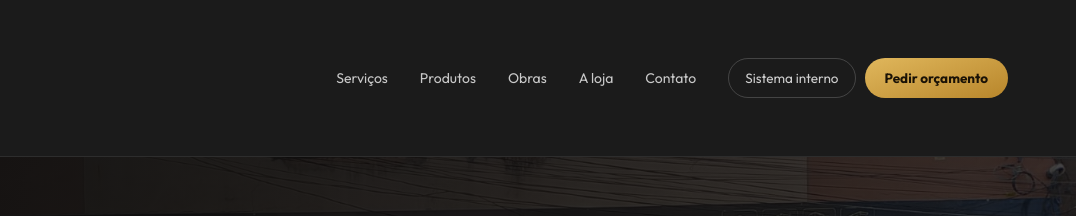
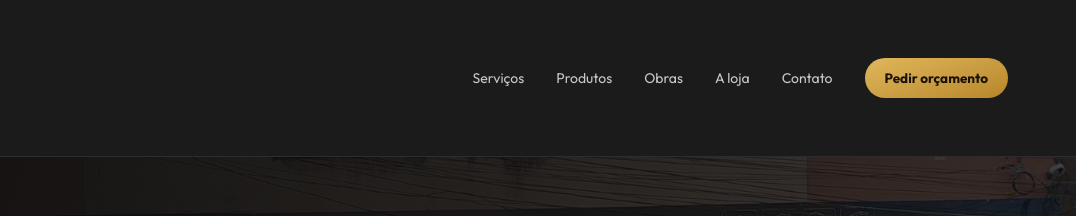
Before and after one commit to FelipeSysten/gesso-fort, a website: page index.html in a window 1280 px wide. Shown: the top 216 px of the page, 204-1280 px from the left. Drawn offline with nearby package versions, Linux system fonts and the light colour scheme.

Commit message:
remover botao de sistema

```diff
--- a/index.html
+++ b/index.html
@@ -92,7 +92,6 @@ input:focus,select:focus,textarea:focus{outline:2px solid #C79A3B;outline-offset
       <a href="#contato" style="padding:9px 14px;border-radius:999px;font-size:14px;color:#c9c9c9" style-hover="background:rgba(255,255,255,.07);color:#fff">Contato</a>
     </nav>
     <div style="display:flex;gap:9px;align-items:center">
-      <a href="sistema.html" style="padding:10px 16px;border:1px solid rgba(255,255,255,.18);border-radius:999px;font-size:13.5px;color:#cfcfcf" style-hover="border-color:#C79A3B;color:#E0B75C">Sistema interno</a>
       <a href="#orcamento" style="padding:11px 20px;border-radius:999px;background:linear-gradient(160deg,#E0B75C,#B8862B);color:#1a1206;font-weight:700;font-size:13.5px;transition:transform 150ms cubic-bezier(.4,0,.2,1)" style-hover="transform:scale(1.03);color:#1a1206">Pedir orçamento</a>
     </div>
   </div>
```
